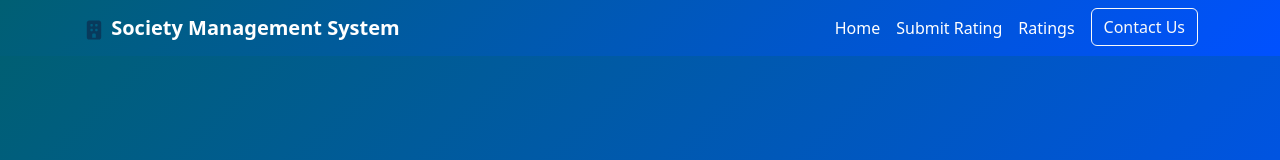
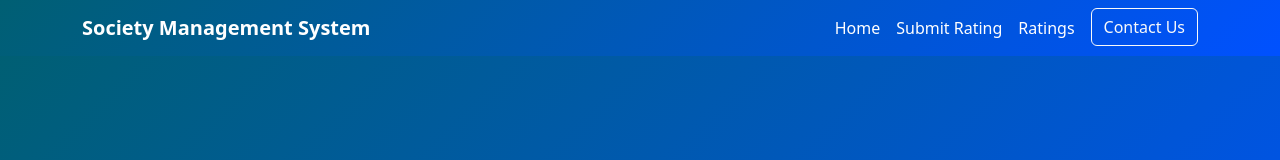
Before and after one commit to pawan-sonakul/society-rating, a React (Vite) app in the folder frontend/: page / in a window 1280 px wide. Shown: the top 160 px of the page. Built offline with nearby package versions, Linux system fonts and the light colour scheme.

Commit message:
Update Navbar.jsx

```diff
--- a/frontend/src/components/Navbar.jsx
+++ b/frontend/src/components/Navbar.jsx
@@ -17,15 +17,6 @@ const Navbar = () => {
         <nav className="navbar navbar-expand-lg navbar-dark navbar-gradient fixed-top">
             <div className="container">
                 <Link className="navbar-brand logo" to="/" onClick={closeNav}>
-                    <svg
-                        xmlns="http://www.w3.org/2000/svg"
-                        viewBox="0 0 640 640"
-                        width={24}
-                        height={24}
-                        fill="#083a5c"
-                    >
-                        <path d="M192 64C156.7 64 128 92.7 128 128L128 512C128 547.3 156.7 576 192 576L448 576C483.3 576 512 547.3 512 512L512 128C512 92.7 483.3 64 448 64L192 64zM304 416L336 416C353.7 416 368 430.3 368 448L368 528L272 528L272 448C272 430.3 286.3 416 304 416zM224 176C224 167.2 231.2 160 240 160L272 160C280.8 160 288 167.2 288 176L288 208C288 216.8 280.8 224 272 224L240 224C231.2 224 224 216.8 224 208L224 176zM368 160L400 160C408.8 160 416 167.2 416 176L416 208C416 216.8 408.8 224 400 224L368 224C359.2 224 352 216.8 352 208L352 176C352 167.2 359.2 160 368 160zM224 304C224 295.2 231.2 288 240 288L272 288C280.8 288 288 295.2 288 304L288 336C288 344.8 280.8 352 272 352L240 352C231.2 352 224 344.8 224 336L224 304zM368 288L400 288C408.8 288 416 295.2 416 304L416 336C416 344.8 408.8 352 400 352L368 352C359.2 352 352 344.8 352 336L352 304C352 295.2 359.2 288 368 288z" />
-                    </svg>
                     <i className="fas fa-gem"></i> Society Management System
                 </Link>
 
```
